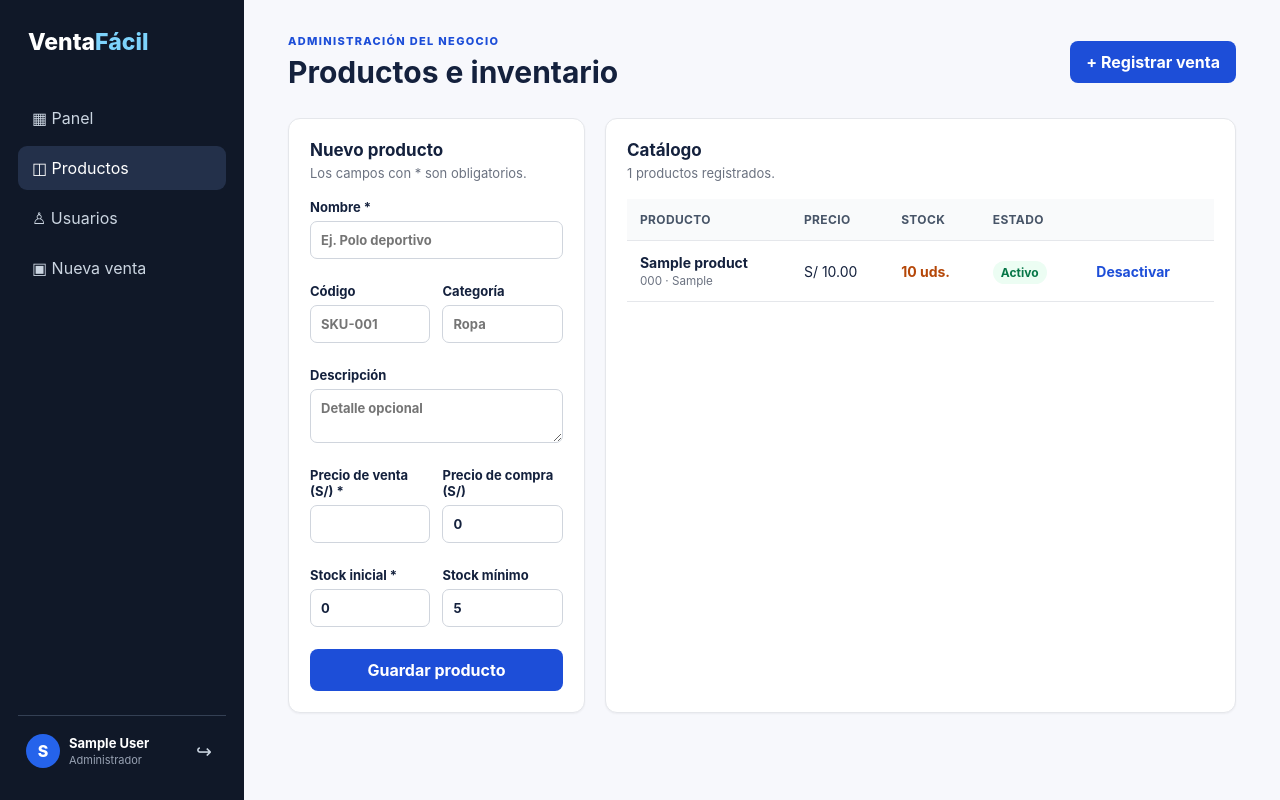
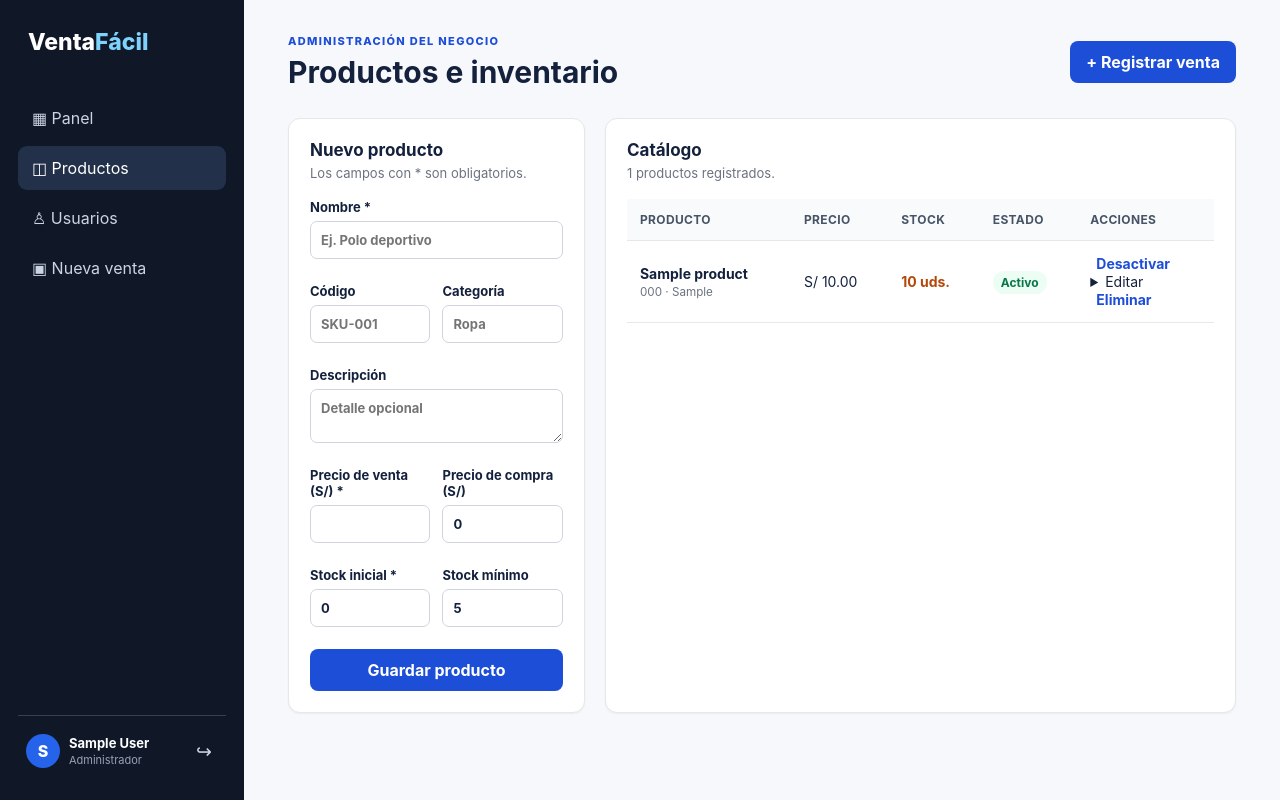
Before and after one commit to jhunnior-06/Sistema-de-ventas-, a FastAPI app: page /productos in a window 1280 px wide. Run offline with FastAPI, Linux system fonts and the light colour scheme; the visitor is signed in with stand-in values (Sample User, id 1); tables that the repository leaves empty hold one stand-in row (values such as "Sample post"); some libraries are stand-ins or nearby versions.

Commit message:
Agregar edición y eliminación de productos

```diff
--- a/app/templates/products.html
+++ b/app/templates/products.html
@@ -14,13 +14,26 @@
 </form>
 <section class="panel">
   <div class="section-title"><div><h2>Catálogo</h2><p>{{ products|length }} productos registrados.</p></div></div>
-  <div class="table-wrap"><table><thead><tr><th>Producto</th><th>Precio</th><th>Stock</th><th>Estado</th><th></th></tr></thead><tbody>
+  <div class="table-wrap"><table><thead><tr><th>Producto</th><th>Precio</th><th>Stock</th><th>Estado</th><th>Acciones</th></tr></thead><tbody>
   {% for product in products %}<tr>
     <td><b>{{ product.name }}</b><small>{{ product.code or 'Sin código' }}{% if product.category %} · {{ product.category }}{% endif %}</small></td>
     <td>{{ product.sale_price|currency }}</td>
     <td class="{% if product.stock <= product.min_stock %}stock-low{% endif %}">{{ product.stock }} uds.</td>
     <td><span class="badge {% if product.active %}badge-green{% else %}badge-gray{% endif %}">{% if product.active %}Activo{% else %}Inactivo{% endif %}</span></td>
-    <td><form method="post" action="/productos/{{ product.id }}/estado"><button class="link-button" type="submit">{% if product.active %}Desactivar{% else %}Activar{% endif %}</button></form></td>
+    <td class="action-cell">
+      <form method="post" action="/productos/{{ product.id }}/estado"><button class="link-button" type="submit">{% if product.active %}Desactivar{% else %}Activar{% endif %}</button></form>
+      <details><summary>Editar</summary>
+        <form class="edit-form" method="post" action="/productos/{{ product.id }}/editar">
+          <label>Nombre<input name="name" value="{{ product.name }}" required maxlength="160"></label>
+          <div class="grid-2"><label>Código<input name="code" value="{{ product.code or '' }}" maxlength="60"></label><label>Categoría<input name="category" value="{{ product.category or '' }}" maxlength="100"></label></div>
+          <label>Descripción<textarea name="description" rows="2">{{ product.description or '' }}</textarea></label>
+          <div class="grid-2"><label>Precio venta<input name="sale_price" type="number" min="0" step="0.01" value="{{ product.sale_price }}" required></label><label>Precio compra<input name="cost_price" type="number" min="0" step="0.01" value="{{ product.cost_price }}" required></label></div>
+          <div class="grid-2"><label>Stock<input name="stock" type="number" min="0" value="{{ product.stock }}" required></label><label>Stock mínimo<input name="min_stock" type="number" min="0" value="{{ product.min_stock }}" required></label></div>
+          <button class="button primary" type="submit">Guardar cambios</button>
+        </form>
+      </details>
+      <form method="post" action="/productos/{{ product.id }}/eliminar" onsubmit="return confirm('¿Quitar este producto?');"><button class="link-button danger-link" type="submit">Eliminar</button></form>
+    </td>
   </tr>{% else %}<tr><td colspan="5" class="muted">Agrega tu primer producto desde el formulario.</td></tr>{% endfor %}
   </tbody></table></div>
 </section>
```
